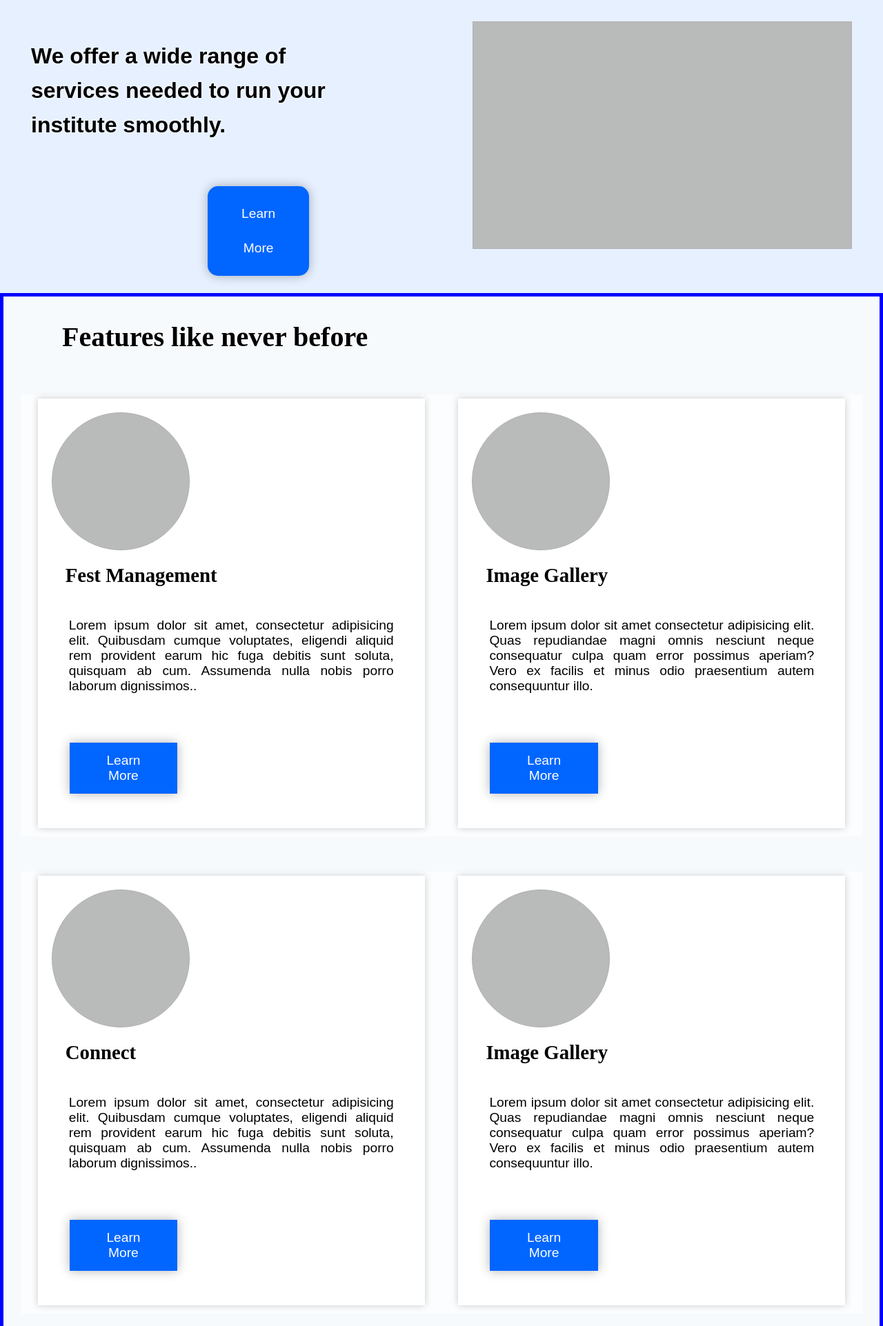
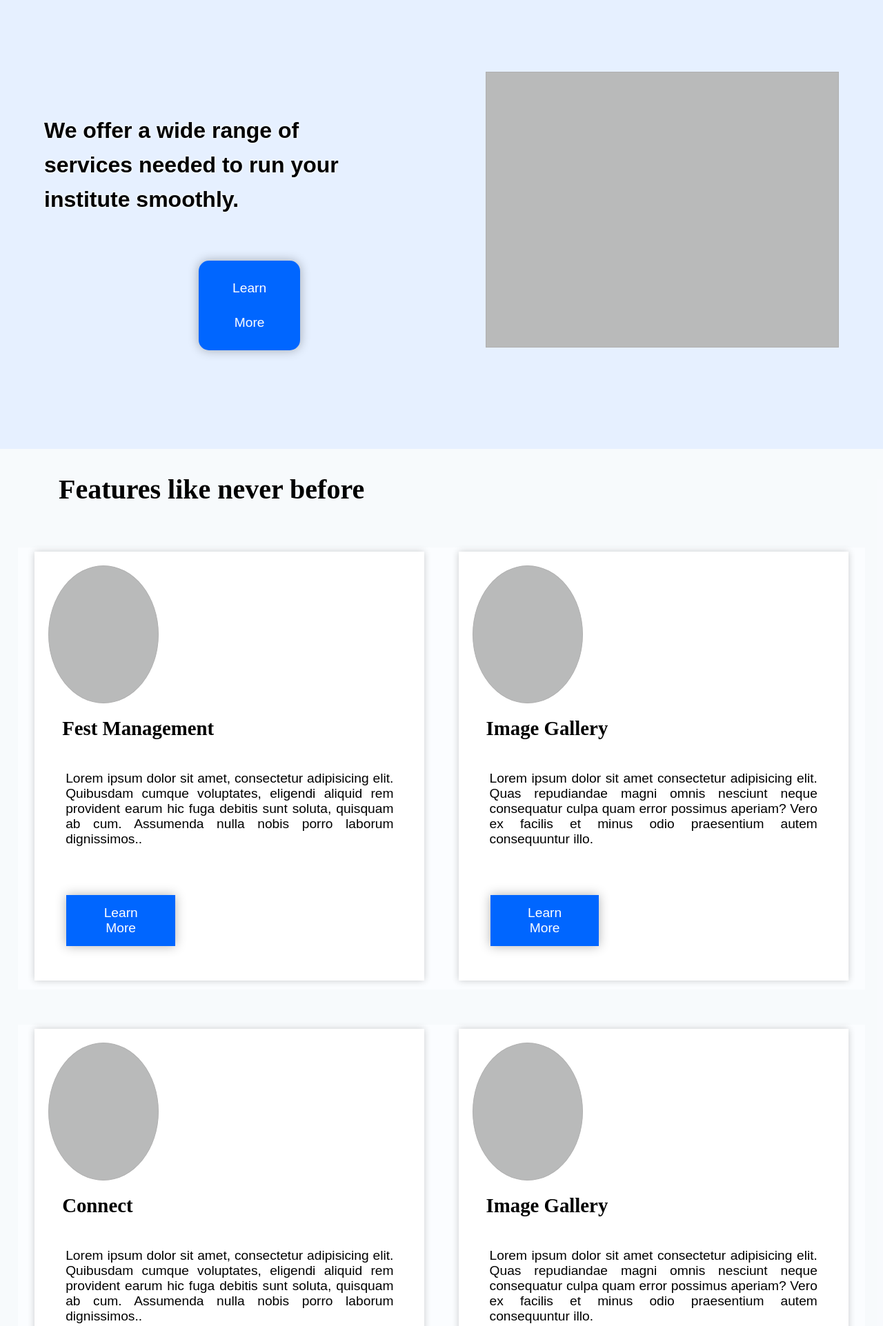
Before and after one commit to sharat0/lb-landing, a PHP site: page /services/ in a window 1280 px wide. Shown: the part 69-1992 px from the top of the page at 69% size. Run offline with PHP 8.4, Linux system fonts and the light colour scheme.

Commit message:
edited the changes required

```diff
--- a/style.css
+++ b/style.css
@@ -821,7 +821,7 @@ p {
 #services-main{
 
     padding-top: 100px;
-    height: vh;
+    height: 90vh;
     display: flex;
     flex-direction: row;
     justify-content: center;
@@ -829,12 +829,13 @@ p {
     padding: auto;
     width: 100%;
     background-color: #e6f0ff;
+    padding-bottom: 10px;
 }
 
 
 #services-main .empty-box{
-    height: 330px;
-    width: 550px;
+    height: 50vh;
+    width: 40vw;
     background-color:#b9baba;
     align-items: center;
     margin-bottom: 5%;
@@ -849,7 +850,7 @@ p {
 
 #services-main .btn{
     width: 23%;
-    margin-left:40%;
+    margin-left:35%;
     text-align: center;
     margin-top: 10%;
 
@@ -909,7 +910,6 @@ p {
     display: flex;
     flex-direction: row;
     width: 100%;
-    min-height: 350px;
     background-color:#fbfdff;
     margin: 2%;
     justify-content: center;
@@ -924,21 +924,18 @@ p {
 }
 
 #services .flex .service .circle{
-    height: 200px;
-    width: 200px;
+    height: 25vh;
+    width: 12.5vw;
     background-color:#b9baba;
     border-radius: 50%;
     border: 1px solid #b0b0b0;
 }
 
 #services .empty-box{
-    height: 300px;
-    width: 400px;
+    height: 30vh;
+    width: 70vw;
     background-color:#b9baba;
     border: 1px solid #b0b0b0;
-}
-#services-features{
-    border: 5px solid blue;
 }
 
 #services-features .service{
```
Also changed, not shown: services/trial.html (deleted, +0 -25 lines).
